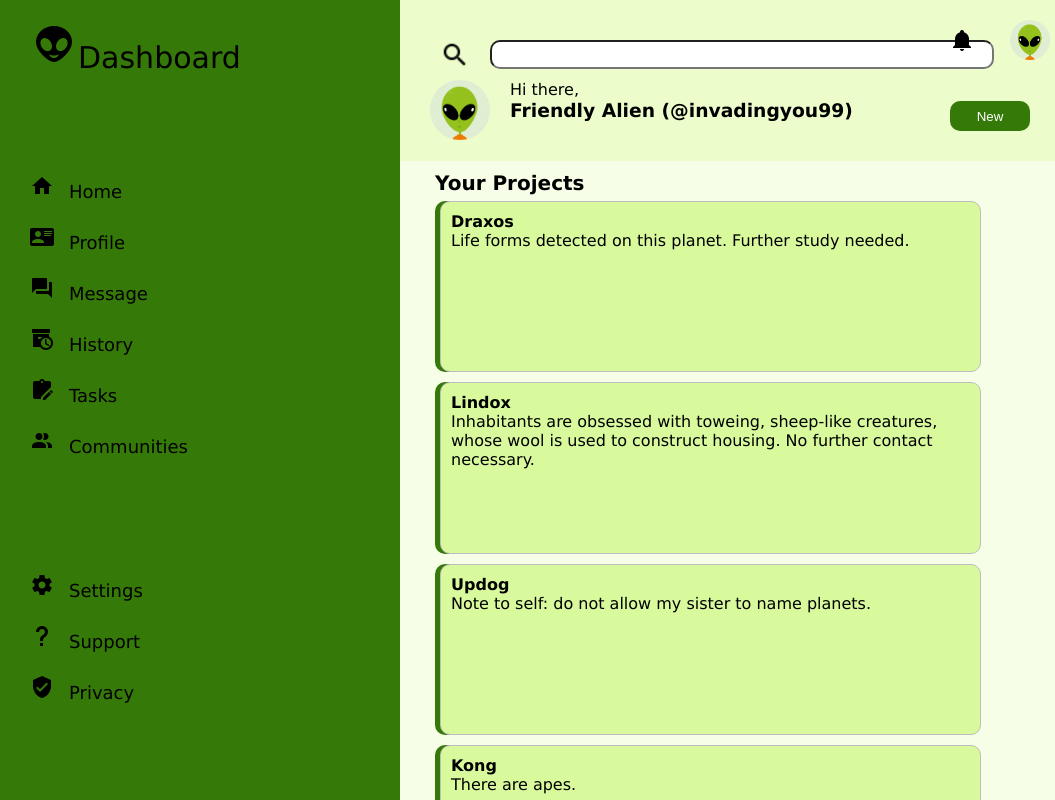
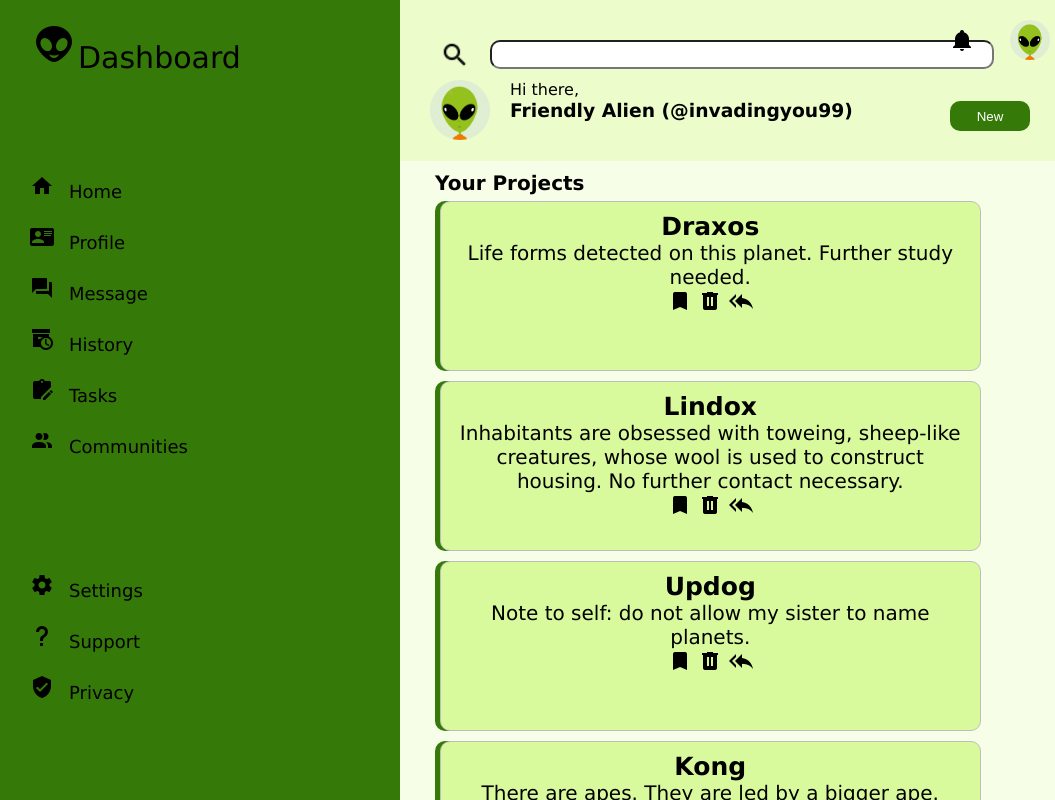
Before and after one commit to Lafoulks/admin-dashboard, a plain HTML site: page index.html in a window 1280 px wide. Shown: the full height of the page, 0-1055 px from the left. Drawn offline with Linux system fonts and the light colour scheme.

Commit message:
add icons to project cards

```diff
--- a/index.html
+++ b/index.html
@@ -57,17 +57,47 @@
             <h4 class="your-projects">Your Projects</h4>
             <div class="project-cards">
                 <div class="project-card"><h4>Draxos</h4><p>Life forms detected on this planet. Further study needed.</p>
+                    <div>
+                        <img src="/Icons/bookmark.png" alt="">
+                        <img src="/Icons/trash.png" alt="">
+                        <img src="/Icons/reply.png" alt="">
+                    </div>
                 </div>
                 <div class="project-card"><h4>Lindox</h4><p>Inhabitants are obsessed with toweing, sheep-like creatures, whose wool is used to construct housing.
                 No further contact necessary.</p>
+                    <div>
+                        <img src="/Icons/bookmark.png" alt="">
+                        <img src="/Icons/trash.png" alt="">
+                        <img src="/Icons/reply.png" alt="">
+                    </div>
                 </div>
                 <div class="project-card"><h4>Updog</h4><p>Note to self: do not allow my sister to name planets.</p>
+                    <div>
+                        <img src="/Icons/bookmark.png" alt="">
+                        <img src="/Icons/trash.png" alt="">
+                        <img src="/Icons/reply.png" alt="">
+                    </div>
                 </div>
-                <div class="project-card"><h4>Kong</h4><p>There are apes.</p>
+                <div class="project-card"><h4>Kong</h4><p>There are apes. They are led by a bigger ape. Why?</p>
+                    <div>
+                        <img src="/Icons/bookmark.png" alt="">
+                        <img src="/Icons/trash.png" alt="">
+                        <img src="/Icons/reply.png" alt="">
+                    </div>
                 </div>
                 <div class="project-card"><h4>Paxilo</h4><p>No life forms detected. Pleasant climate.</p>
+                    <div>
+                        <img src="/Icons/bookmark.png" alt="">
+                        <img src="/Icons/trash.png" alt="">
+                        <img src="/Icons/reply.png" alt="">
+                    </div>
                 </div>
                 <div class="project-card"><h4>???</h4><p>Our ships are destroyed when in range of this planet's atmosphere. Further study needed.</p>
+                    <div>
+                        <img src="/Icons/bookmark.png" alt="">
+                        <img src="/Icons/trash.png" alt="">
+                        <img src="/Icons/reply.png" alt="">
+                    </div>
                 </div>
             </div>
             <h4 class="annoucements">Announcements</h4>
--- a/style.css
+++ b/style.css
@@ -177,6 +177,17 @@ button {
     grid-template-rows: repeat(auto-fit, minmax(170px, 1fr));
     gap: 10px;
     padding: 40px;
+    text-align: center;
+    font-size: 20px;
+}
+
+.project-cards h4 {
+    font-size: 25px;
+}
+
+.project-card div {
+    cursor: pointer;
+    height: 30px;
 }
 
 .project-card {
```
Also changed, not shown: Icons/bookmark.png (added), Icons/reply.png (added), Icons/trash.png (added).
